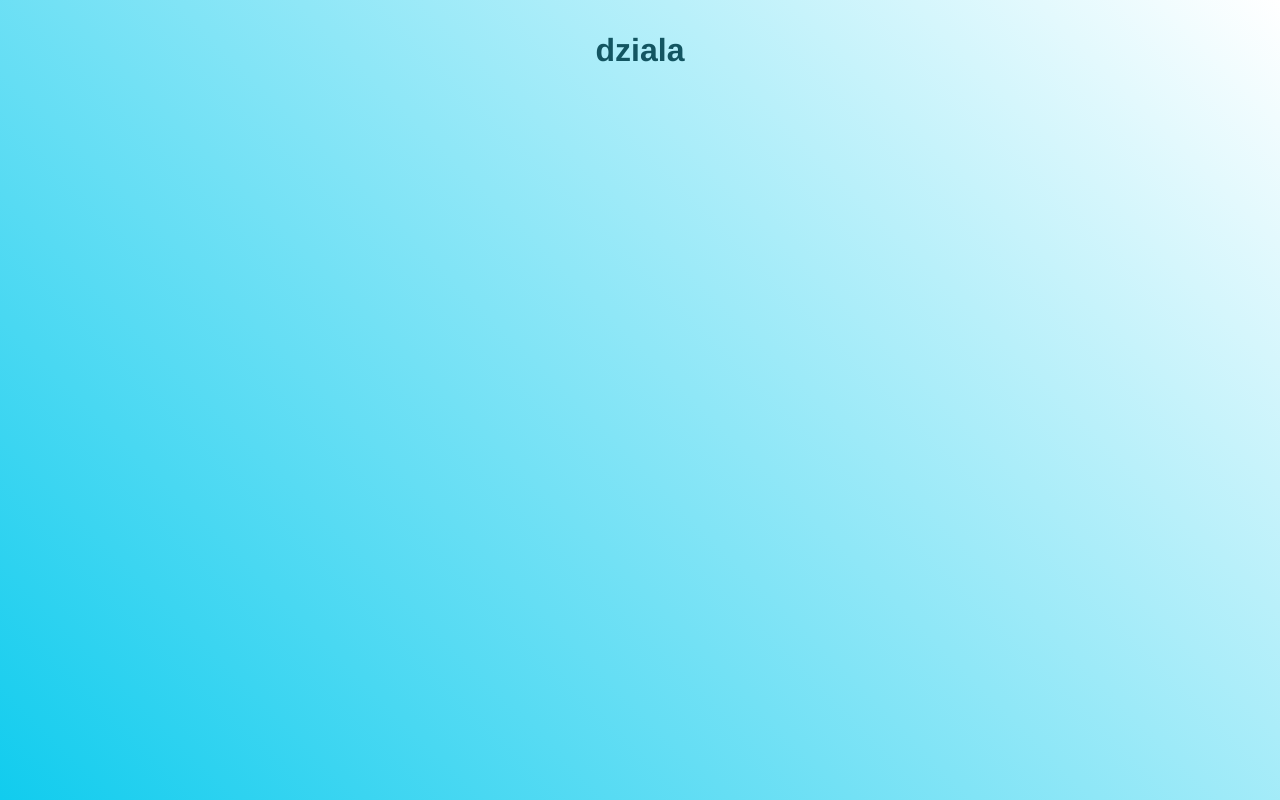
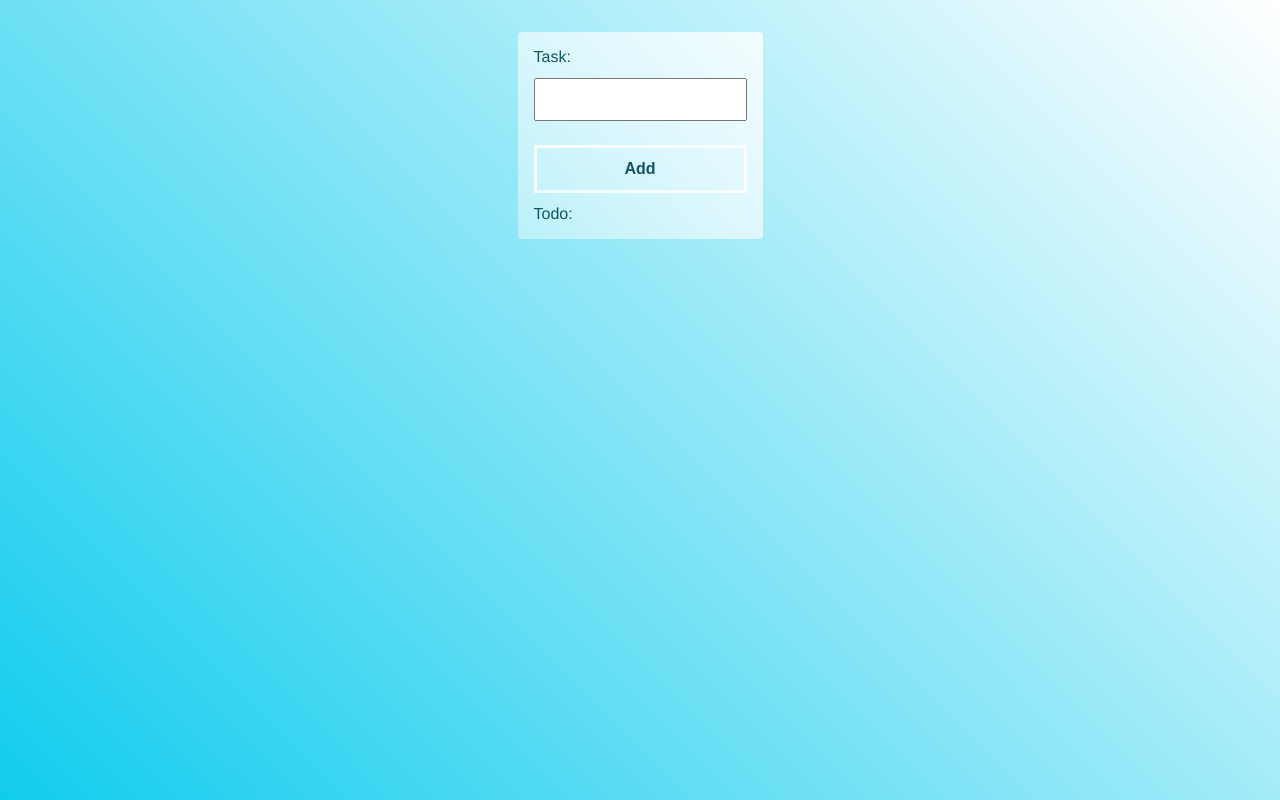
Before and after one commit to MKdev431/JS-TS-practice, a website: page index.html in a window 1280 px wide. Drawn offline with Linux system fonts and the light colour scheme.

Commit message:
basic app structure finish

```diff
--- a/index.html
+++ b/index.html
@@ -13,7 +13,16 @@
     />
   </head>
   <body>
-    <h1>dziala</h1>
+    <form class="container">
+      <label for="name">Task:</label>
+      <input
+        type="text"
+        id="name"
+      />
+      <button>Add</button>
+      <p>Todo:</p>
+      <ul class="tasks"></ul>
+    </form>
     <script src="dist/app.js"></script>
   </body>
 </html>
--- a/styles.css
+++ b/styles.css
@@ -63,6 +63,7 @@ button:hover {
 }
 
 .tasks {
+  list-style: none;
 }
 
 .tasks input {
```
